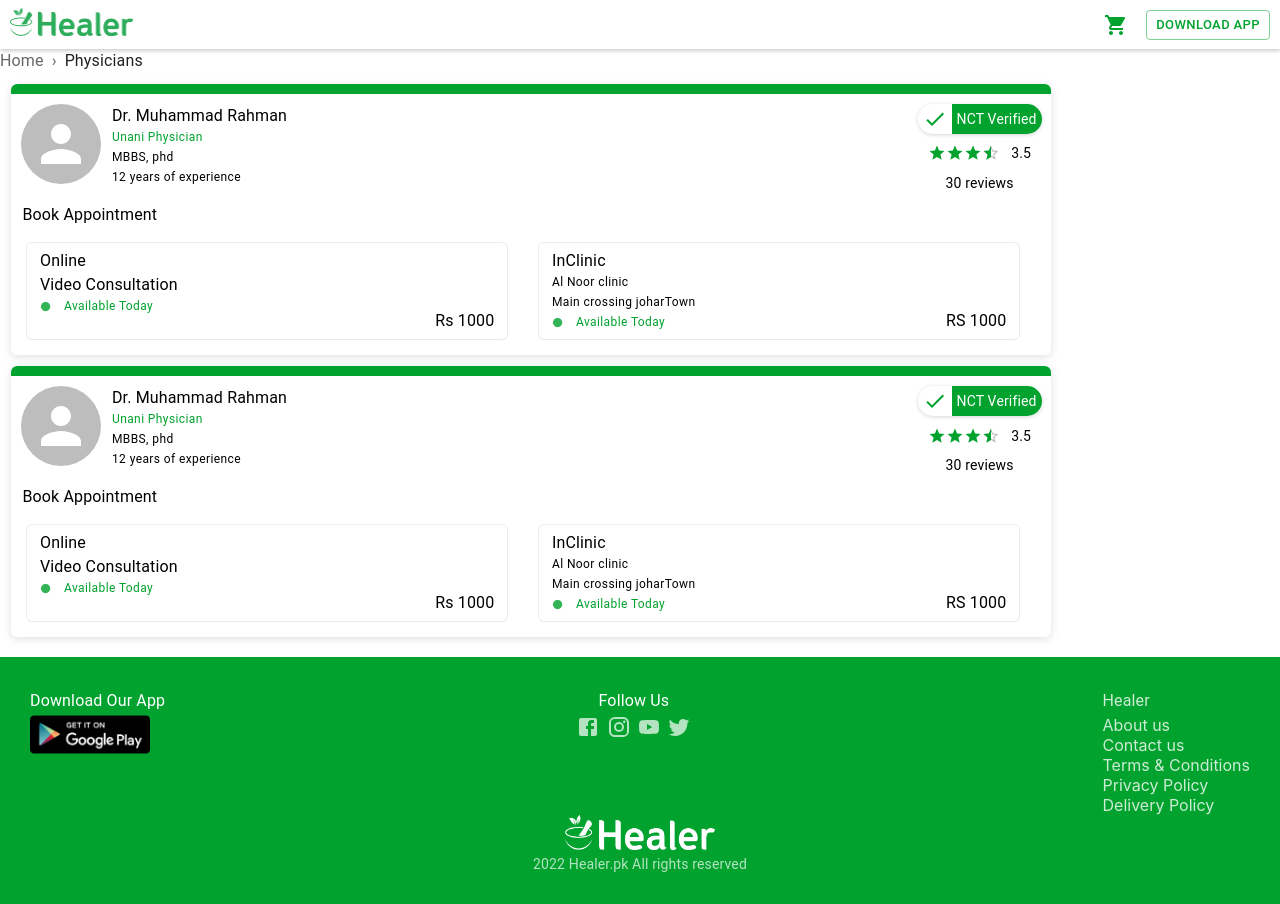
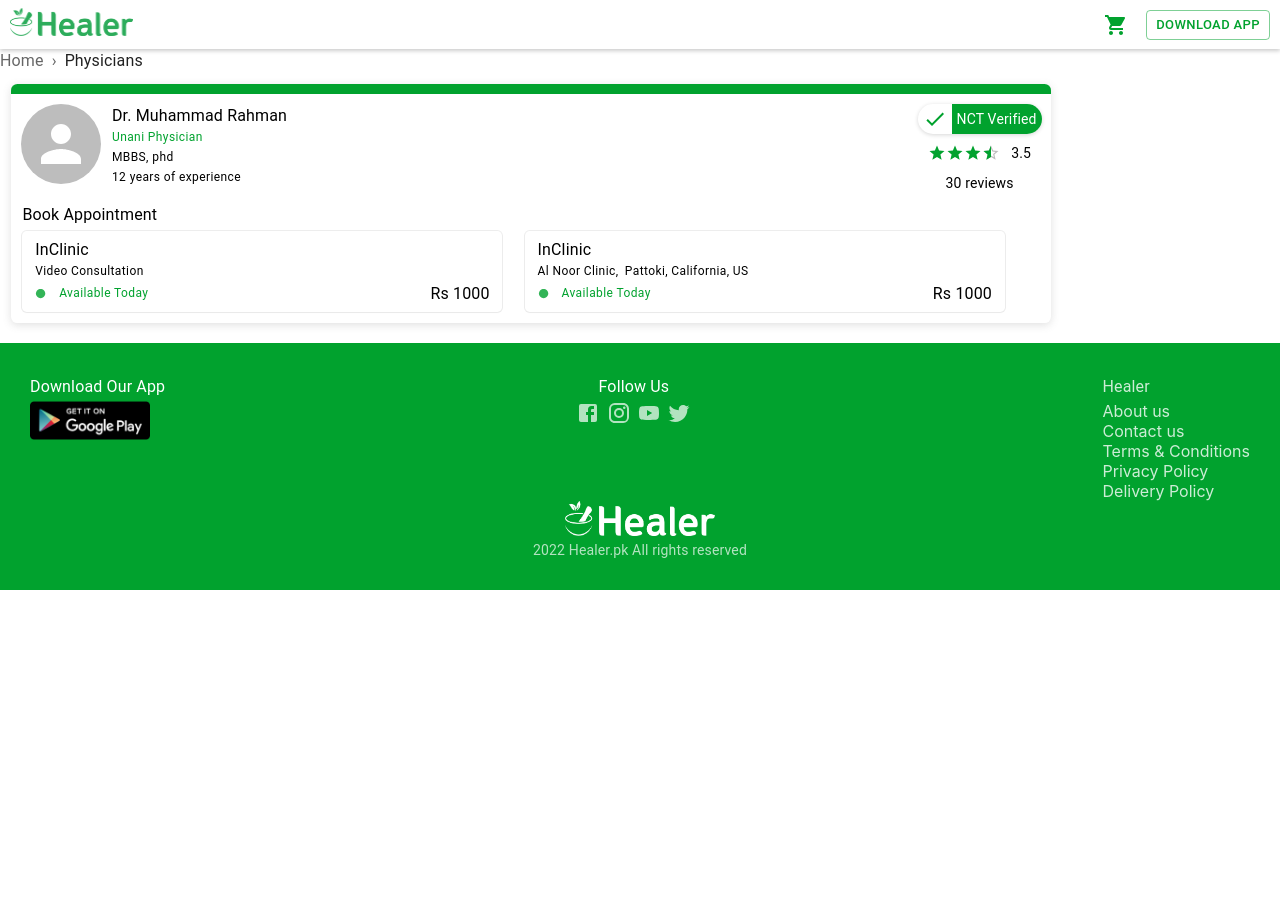
Before and after one commit to im-rahman1/healer-private, a Next.js app: page /physicians in a window 1280 px wide. After the commit the page ends 800 px from the top, so only its background shows below. Built offline with nearby package versions, Linux system fonts and the light colour scheme.

Commit message:
defined styles for docCard

```diff
--- a/pages/physicians/index.js
+++ b/pages/physicians/index.js
@@ -6,7 +6,7 @@
 // mui
 import { Avatar, Breadcrumbs, Typography, Rating } from "@mui/material";
 import DoneIcon from "@mui/icons-material/Done";
-import CircleIcon from '@mui/icons-material/Circle';
+import CircleIcon from "@mui/icons-material/Circle";
 
 const muiStyles = {
   link: {
@@ -44,9 +44,13 @@
               <Avatar src="" sx={muiStyles.avatar} />
               <div className={styles.profileInfo__text}>
                 <Typography>Dr. Muhammad Rahman</Typography>
-                <Typography variant="caption" sx={{color: '#01a22e'}}>Unani Physician</Typography>
+                <Typography variant="caption" sx={{ color: "#01a22e" }}>
+                  Unani Physician
+                </Typography>
                 <Typography variant="caption">MBBS, phd</Typography>
-                <Typography variant="caption">12 years of experience</Typography>
+                <Typography variant="caption">
+                  12 years of experience
+                </Typography>
               </div>
             </div>
             <div className={styles.flexEnd}>
@@ -54,103 +58,69 @@
                 <div className={styles.badgeContainer}>
                   <DoneIcon sx={{ color: "#01a22e" }} />
                   <div className={styles.badgeTxt}>
-                    <Typography sx={{whiteSpace: 'noWrap'}} variant="body2">NCT Verified</Typography>
+                    <Typography sx={{ whiteSpace: "noWrap" }} variant="body2">
+                      NCT Verified
+                    </Typography>
                   </div>
                 </div>
                 <div className={styles.rating}>
-                  <Rating value={3.5} precision={0.5} max={4} sx={{color: '#01a22e'}} size="small" readOnly />
+                  <Rating
+                    value={3.5}
+                    precision={0.5}
+                    max={4}
+                    sx={{ color: "#01a22e" }}
+                    size="small"
+                    readOnly
+                  />
                   <Typography variant="body2">3.5</Typography>
                 </div>
                 <Typography variant="body2">30 reviews</Typography>
               </div>
             </div>
           </div>
-            <Typography sx={{marginLeft: '0.7rem'}}>Book Appointment</Typography>
+          <Typography sx={{ marginLeft: "0.7rem" }}>
+            Book Appointment
+          </Typography>
           <div className={styles.bookAppointmentContainer}>
             <div className={styles.appointmentCard}>
-              <div>
-                <Typography>Online</Typography>
-                <Typography>Video Consultation</Typography>
-                <div className={styles.status}>
-                <CircleIcon sx={{fontSize: '0.7rem', opacity: 0.8, color: '#01a22e'}} />
-                <Typography variant='caption'>Available Today</Typography>
+              <div className={styles.appointment__info}>
+                <Typography>InClinic</Typography>
+                <Typography variant="caption">Video Consultation</Typography>
+                <div className={styles.statusContainer}>
+                  <div className={styles.status}>
+                    <CircleIcon
+                      sx={{
+                        fontSize: "0.7rem",
+                        opacity: 0.8,
+                        color: "#01a22e",
+                      }}
+                    />
+                    <Typography variant="caption">Available Today</Typography>
+                  </div>
+                  <Typography>Rs 1000</Typography>
                 </div>
-              </div>
-              <div className={styles.pricing}>
-                <Typography>Rs 1000</Typography>
               </div>
             </div>
             <div className={styles.appointmentCard}>
               <div className={styles.appointment__info}>
-                <Typography>InClinic</Typography>
-                <Typography variant='caption'>Al Noor clinic</Typography>
-                <Typography variant='caption'>Main crossing joharTown</Typography>
-                <div className={styles.status}>
-                <CircleIcon sx={{fontSize: '0.7rem', opacity: 0.8, color: '#01a22e'}} />
-                <Typography variant='caption'>Available Today</Typography>
+                  <Typography>InClinic</Typography>
+                <div className={styles.clinicAddress}>
+                  <Typography variant="caption">Al Noor Clinic,</Typography>
+                  <Typography variant="caption">Pattoki, California, US</Typography>
                 </div>
-              </div>
-              <div className={styles.pricing}>
-                <Typography>RS 1000</Typography>
-              </div>
-            </div>
-          </div>
-        </div>
-        <div className={styles.docCard}>
-          <div className={styles.bar}></div>
-          <div className={styles.profileInfoContainer}>
-            <div className={styles.profileInfo}>
-              <Avatar src="" sx={muiStyles.avatar} />
-              <div className={styles.profileInfo__text}>
-                <Typography>Dr. Muhammad Rahman</Typography>
-                <Typography variant="caption" sx={{color: '#01a22e'}}>Unani Physician</Typography>
-                <Typography variant="caption">MBBS, phd</Typography>
-                <Typography variant="caption">12 years of experience</Typography>
-              </div>
-            </div>
-            <div className={styles.flexEnd}>
-              <div className={styles.reviewContainer}>
-                <div className={styles.badgeContainer}>
-                  <DoneIcon sx={{ color: "#01a22e" }} />
-                  <div className={styles.badgeTxt}>
-                    <Typography sx={{whiteSpace: 'noWrap'}} variant="body2">NCT Verified</Typography>
+                <div className={styles.statusContainer}>
+                  <div className={styles.status}>
+                    <CircleIcon
+                      sx={{
+                        fontSize: "0.7rem",
+                        opacity: 0.8,
+                        color: "#01a22e",
+                      }}
+                    />
+                    <Typography variant="caption">Available Today</Typography>
                   </div>
+                  <Typography>Rs 1000</Typography>
                 </div>
-                <div className={styles.rating}>
-                  <Rating value={3.5} precision={0.5} max={4} sx={{color: '#01a22e'}} size="small" readOnly />
-                  <Typography variant="body2">3.5</Typography>
-                </div>
-                <Typography variant="body2">30 reviews</Typography>
-              </div>
-            </div>
-          </div>
-            <Typography sx={{marginLeft: '0.7rem'}}>Book Appointment</Typography>
-          <div className={styles.bookAppointmentContainer}>
-            <div className={styles.appointmentCard}>
-              <div>
-                <Typography>Online</Typography>
-                <Typography>Video Consultation</Typography>
-                <div className={styles.status}>
-                <CircleIcon sx={{fontSize: '0.7rem', opacity: 0.8, color: '#01a22e'}} />
-                <Typography variant='caption'>Available Today</Typography>
-                </div>
-              </div>
-              <div className={styles.pricing}>
-                <Typography>Rs 1000</Typography>
-              </div>
-            </div>
-            <div className={styles.appointmentCard}>
-              <div className={styles.appointment__info}>
-                <Typography>InClinic</Typography>
-                <Typography variant='caption'>Al Noor clinic</Typography>
-                <Typography variant='caption'>Main crossing joharTown</Typography>
-                <div className={styles.status}>
-                <CircleIcon sx={{fontSize: '0.7rem', opacity: 0.8, color: '#01a22e'}} />
-                <Typography variant='caption'>Available Today</Typography>
-                </div>
-              </div>
-              <div className={styles.pricing}>
-                <Typography>RS 1000</Typography>
               </div>
             </div>
           </div>
--- a/styles/physicians.module.css
+++ b/styles/physicians.module.css
@@ -81,18 +81,28 @@
 
 .appointmentCard {
   box-shadow: rgba(0, 0, 0, 0.02) 0px 1px 3px 0px, rgba(27, 31, 35, 0.08) 0px 0px 0px 1px;
-  margin: 1rem;
+  margin: 0.3rem 0.7rem 0.7rem 0.7rem;
   padding: 0.4rem 0.8rem;
   border-radius: 0.3rem;
-  display: grid;
-  grid-template-columns: 1fr 1fr;
-  /* width: fit-content */
   min-width: 480px;
+  height: fit-content;
 }
 
 .appointment__info {
   display: flex;
   flex-direction: column;
+}
+
+.clinicAddress {
+  display: flex;
+  align-items: center;
+  gap: 0.4rem;
+}
+
+.statusContainer {
+  display: flex;
+  width: 100%;
+  justify-content: space-between;
 }
 
 .status {
```
